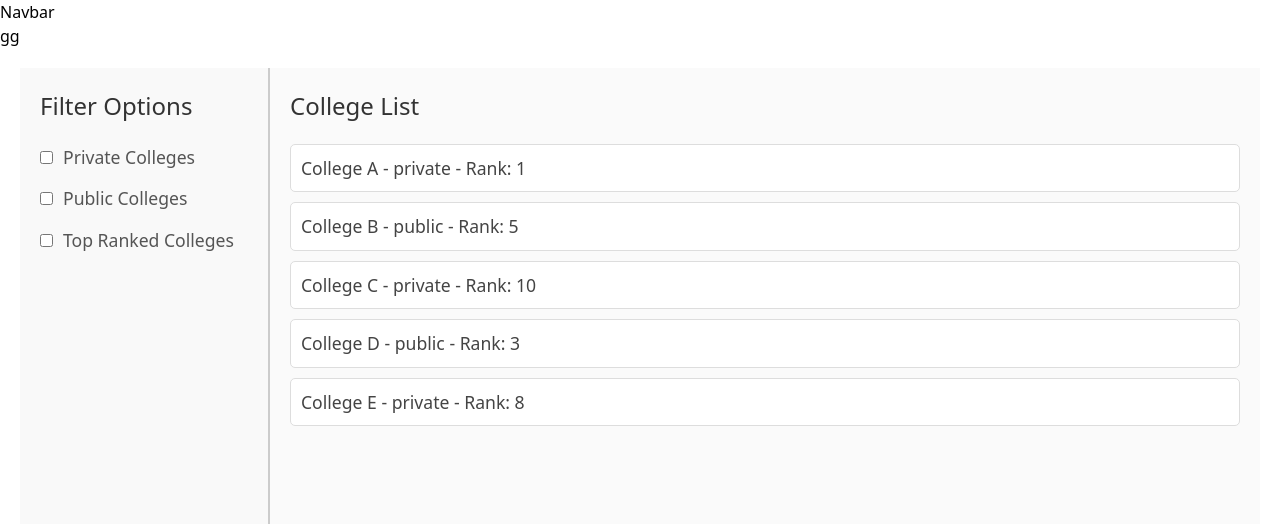
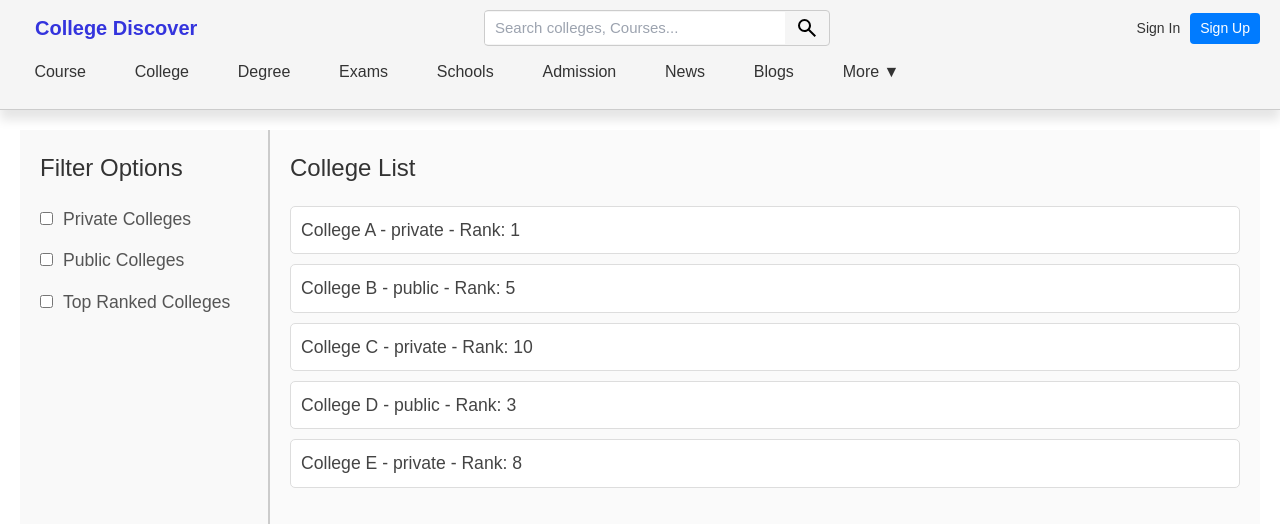
Before and after one commit to shankarsan-dev/college-finder, a React (Vite) app: page / in a window 1280 px wide. Shown: the top 524 px of the page. Built offline with nearby package versions, Linux system fonts and the light colour scheme.

Commit message:
navbar component made responsive

```diff
--- a/src/App.jsx
+++ b/src/App.jsx
@@ -9,10 +9,7 @@ import './index.css';
 const App = () => {
   return (
    <>
-
    <Navbar/>
-
-   <p>gg</p>
    <BrowserRouter>
       <Routes>
         <Route path="/" element={<Home/>}/>
--- a/src/components/Navbar.jsx
+++ b/src/components/Navbar.jsx
@@ -1,11 +1,76 @@
-import React from 'react'
+import React, { useState } from 'react';
+import './css/Navbar.css';
 
-const Navbar = () => {
+function Navbar() {
+  const [isMobileMenuOpen, setIsMobileMenuOpen] = useState(false);
+
+  const toggleMobileMenu = () => {
+    setIsMobileMenuOpen(!isMobileMenuOpen);
+  };
+
   return (
-    <div>
-      Navbar
-    </div>
-  )
+    <nav className="navbar">
+      <div className="top-container">
+        {/* Logo */}
+        <div className="logo">College Discover</div>
+
+        {/* Search Bar */}
+        <div className="search-bar">
+          <input type="text" placeholder="Search colleges, Courses..." />
+          <button>
+            <svg
+              xmlns="http://www.w3.org/2000/svg"
+              height="24px"
+              viewBox="0 -960 960 960"
+              width="24px"
+              fill="#000000"
+            >
+              <path d="M784-120 532-372q-30 24-69 38t-83 14q-109 0-184.5-75.5T120-580q0-109 75.5-184.5T380-840q109 0 184.5 75.5T640-580q0 44-14 83t-38 69l252 252-56 56ZM380-400q75
+                0 127.5-52.5T560-580q0-75-52.5-127.5T380-760q-75 0-127.5 52.5T200-580q0 75
+                 52.5 127.5T380-400Z" />
+            </svg>
+          </button>
+        </div>
+
+        {/* Auth Buttons */}
+        <div className="auth-buttons">
+          <a href="#" className="sign-in">Sign In</a>
+          <a href="#" className="sign-up">Sign Up</a>
+        </div>
+
+        {/* Hamburger Menu */}
+        <div className="hamburger-menu" onClick={toggleMobileMenu}>
+          <div></div>
+          <div></div>
+          <div></div>
+        </div>
+      </div>
+
+      {/* Navigation Links */}
+      <ul className={`nav-links ${isMobileMenuOpen ? 'mobile-active' : ''}`}>
+        <li><a href="#">Course</a></li>
+        <li><a href="#">College</a></li>
+        <li><a href="#">Degree</a></li>
+        <li><a href="#">Exams</a></li>
+        <li><a href="#">Schools</a></li>
+        <li><a href="#">Admission</a></li>
+        <li><a href="#">News</a></li>
+        <li><a href="#">Blogs</a></li>
+        <li className="dropdown">
+          <a href="#">More &#x25BC;</a>
+          <ul className="dropdown-menu">
+            <li><a href="#">Option 1</a></li>
+            <li><a href="#">Option 2</a></li>
+          </ul>
+        </li>
+        <div className="login-signup-mobile">
+        <button>Signup</button>
+        <button>Login</button>
+        </div>
+
+      </ul>
+    </nav>
+  );
 }
 
-export default Navbar
+export default Navbar;
--- /dev/null
+++ b/src/components/css/Navbar.css
@@ -0,0 +1,208 @@
+/* Base Styles */
+body, ul, li, a, input, button {
+  margin: 0;
+  padding: 0;
+  list-style: none;
+  text-decoration: none;
+  box-sizing: border-box;
+}
+
+body {
+  font-family: Arial, sans-serif;
+}
+
+.navbar {
+  background-color: #f5f5f5;
+  padding: 10px 20px;
+  border-bottom: 1px solid #ccc;
+  box-shadow: 0 10px 10px rgba(0, 0, 0, 0.1);
+top: 0px;
+
+
+
+}
+
+.top-container {
+  display: flex;
+  align-items: center;
+  justify-content: space-between;
+}
+
+/* Logo */
+.logo {
+  font-size: 20px;
+  font-weight: bold;
+  color: rgb(52, 52, 221);
+  margin-left: 15px;
+}
+
+/* Search Bar */
+.search-bar {
+  display: flex;
+  align-items: center;
+  border: 1px solid #ccc;
+  border-radius: 4px;
+  overflow: hidden;
+}
+
+.search-bar input {
+  border: none;
+  padding: 5px 10px;
+  font-size: 15px;
+  outline: none;
+  width: 300px;
+}
+
+.search-bar button {
+  border: none;
+  padding: 5px 10px;
+  cursor: pointer;
+}
+
+/* Auth Buttons */
+.auth-buttons {
+  display: flex;
+  align-items: center;
+  gap: 10px;
+  margin-left: 20px;
+}
+
+.auth-buttons .sign-in {
+  color: #333;
+  font-size: 14px;
+  text-decoration: none;
+}
+
+.auth-buttons .sign-up {
+  background-color: #007bff;
+  color: #fff;
+  padding: 5px 10px;
+  font-size: 14px;
+  border-radius: 4px;
+  text-decoration: none;
+  transition: background-color 0.3s;
+}
+
+.auth-buttons .sign-up:hover {
+  background-color: #0056b3;
+}
+
+/* Hamburger Menu */
+.hamburger-menu {
+  display: none;
+  flex-direction: column;
+  justify-content: space-around;
+  width: 30px;
+  height: 20px;
+  cursor: pointer;
+}
+
+.hamburger-menu div {
+  height: 3px;
+  background-color: #333;
+  border-radius: 2px;
+  transition: all 0.3s;
+}
+
+/* Navigation Links */
+.nav-links {
+  display: flex;
+  align-items: center;
+  gap: 20px;
+}
+
+.nav-links li {
+  padding: 0.9rem;
+}
+
+.nav-links a {
+  color: #333;
+  font-size: 16px;
+  transition: color 0.3s;
+}
+
+.nav-links a:hover {
+  color: #007bff;
+}
+
+/* Dropdown Menu */
+.dropdown-menu {
+  display: none;
+  position: absolute;
+  top: 100%;
+  left: 0;
+  background-color: #fff;
+  border: 1px solid #ccc;
+  box-shadow: 0 2px 5px rgba(0, 0, 0, 0.1);
+}
+
+.dropdown:hover .dropdown-menu {
+  display: block;
+}
+
+.login-signup-mobile button{
+  display: none;
+  padding: 10px 10px;
+  margin: 20px;
+  border-radius: 10px;
+  width: 400px;
+  background-color: #007bff;
+  color:white;
+}
+/* Responsive Design */
+@media (max-width: 768px) {
+  .logo {
+    font-size: 13px;
+    font-weight: bold;
+    color: rgb(52, 52, 221);
+    margin-left: 15px;
+  }
+  .login-signup-mobile button{
+    display: block;
+    padding: 10px 10px;
+    margin: 20px;
+    border-radius: 10px;
+    width: 400px;
+    background-color: #007bff;
+    color:white;
+  }
+
+  .login-signup-mobile:hover button{
+    display: block;
+    padding: 10px 10px;
+    margin: 20px;
+    border-radius: 10px;
+    width: 400px;
+    background-color: #0c5db3;
+    color:white;
+  }
+  .search-bar input {
+    width: 200px; /* Adjust search bar width for smaller screens */
+  }
+
+  .nav-links {
+    display: none;
+  }
+
+  .nav-links.mobile-active {
+    display: flex;
+    flex-direction: column;
+    position: absolute;
+    top: 60px;
+    left: 0;
+    right: 0;
+    background-color: #f5f5f5;
+    z-index: 1000;
+    padding: 10px 0;
+    gap: 10px;
+    align-items: center;
+  }
+
+  .auth-buttons {
+    display: none;
+  }
+
+  .hamburger-menu {
+    display: flex;
+  }
+}
```
